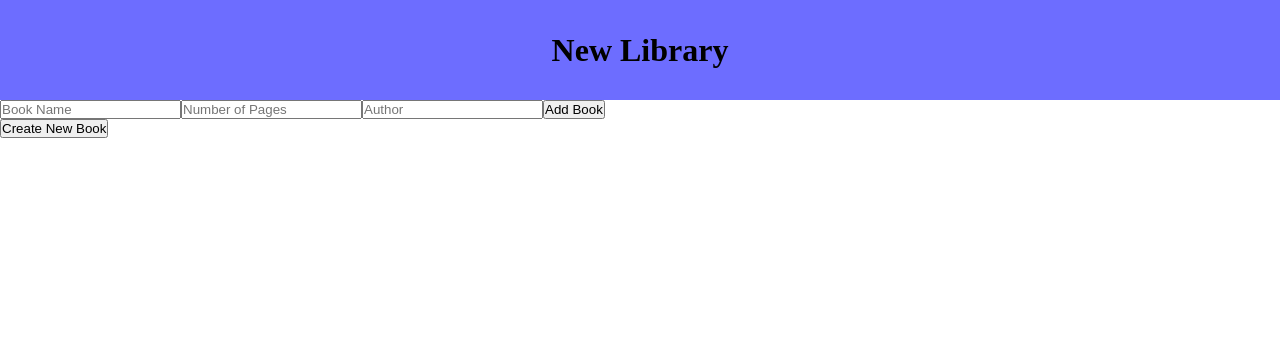
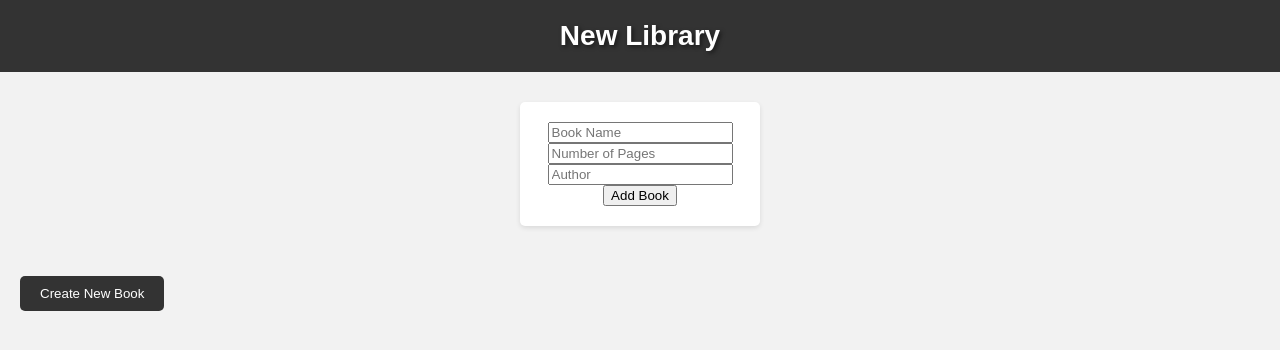
Before and after one commit to sahilshityalkar/Library, a plain HTML site: page index.html in a window 1280 px wide. Both pictures are taken after a click on the button "Create New Book". Drawn offline with Linux system fonts and the light colour scheme.

```diff
--- a/style.css
+++ b/style.css
@@ -1,11 +1,67 @@
-*{
-    margin: 0%;
-    padding: 0%;
-}
-header{
+body {
+    font-family: Arial, sans-serif;
+    margin: 0;
+    padding: 0;
+    background-color: #f2f2f2;
+  }
+
+  header {
+    background-color: #333;
+    color: #fff;
+    padding: 20px;
+    text-align: center;
+  }
+
+  h1 {
+    margin: 0;
+    font-size: 28px;
+    text-shadow: 2px 2px 4px rgba(0, 0, 0, 0.5);
+  }
+
+  #main-content {
     display: flex;
+    flex-wrap: wrap;
     justify-content: center;
-    align-items: center;
-    background-color: rgb(109, 109, 255);
-    height: 100px;
-}
+    margin: 20px;
+  }
+
+  .book {
+    background-color: #fff;
+    border-radius: 5px;
+    box-shadow: 0 2px 5px rgba(0, 0, 0, 0.1);
+    margin: 10px;
+    padding: 20px;
+    width: 200px;
+    transition: transform 0.3s;
+    text-align: center;
+  }
+
+  .book:hover {
+    transform: translateY(-5px);
+  }
+
+  h2 {
+    font-size: 20px;
+    margin-top: 0;
+    color: #555;
+  }
+
+  p {
+    margin: 10px 0;
+    color: #777;
+  }
+
+  #create-button {
+    background-color: #333;
+    border: none;
+    border-radius: 5px;
+    color: #fff;
+    cursor: pointer;
+    padding: 10px 20px;
+    margin: 20px;
+    transition: background-color 0.3s;
+  }
+
+  #create-button:hover {
+    background-color: #555;
+  }
```
